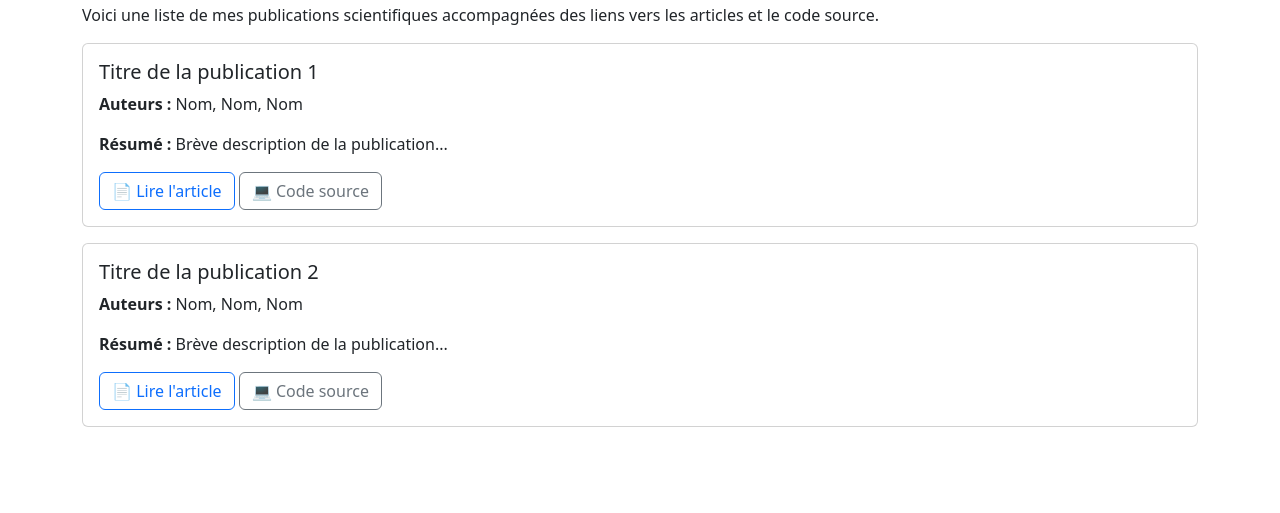
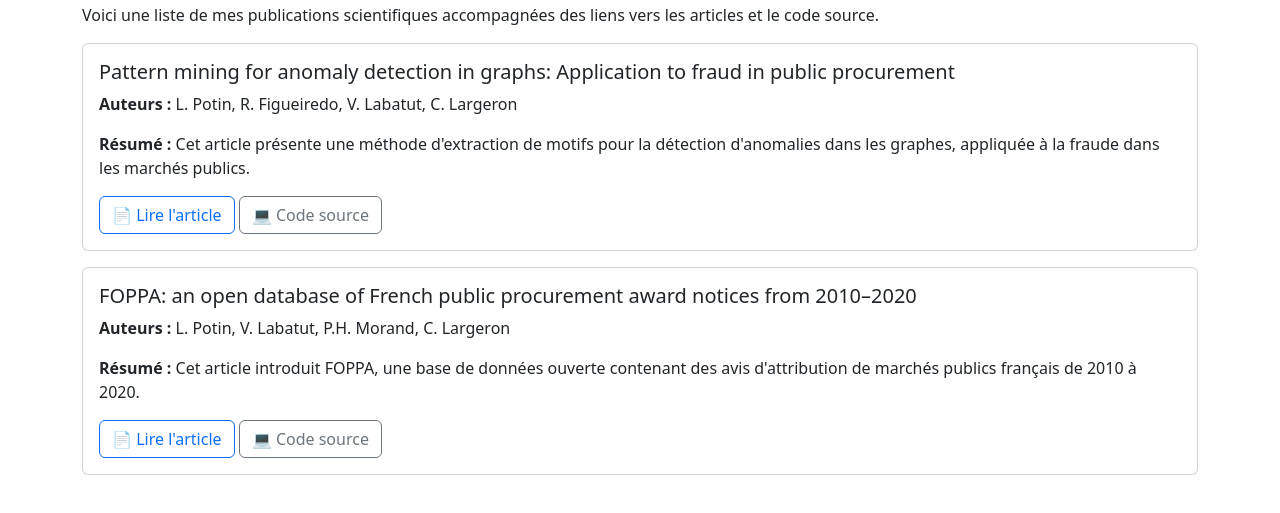
Before and after one commit to LucasPotin98/lucaspotin98.github.io, a plain HTML site: page publications.html in a window 1280 px wide. Shown: the part 157-670 px from the top of the page. Drawn offline with nearby package versions, Linux system fonts and the light colour scheme.

Commit message:
Update publications.html

```diff
--- a/publications.html
+++ b/publications.html
@@ -27,9 +27,9 @@
 
         <div class="card mb-3">
             <div class="card-body">
-                <h5 class="card-title">Titre de la publication 1</h5>
-                <p class="card-text"><strong>Auteurs :</strong> Nom, Nom, Nom</p>
-                <p class="card-text"><strong>Résumé :</strong> Brève description de la publication...</p>
+                <h5 class="card-title">Pattern mining for anomaly detection in graphs: Application to fraud in public procurement</h5>
+                <p class="card-text"><strong>Auteurs :</strong> L. Potin, R. Figueiredo, V. Labatut, C. Largeron</p>
+                <p class="card-text"><strong>Résumé :</strong> Cet article présente une méthode d'extraction de motifs pour la détection d'anomalies dans les graphes, appliquée à la fraude dans les marchés publics.</p>
                 <a href="lien-vers-pdf.pdf" class="btn btn-outline-primary" target="_blank">📄 Lire l'article</a>
                 <a href="https://github.com/utilisateur/repo-publication1" class="btn btn-outline-secondary" target="_blank">💻 Code source</a>
             </div>
@@ -37,13 +37,16 @@
 
         <div class="card mb-3">
             <div class="card-body">
-                <h5 class="card-title">Titre de la publication 2</h5>
-                <p class="card-text"><strong>Auteurs :</strong> Nom, Nom, Nom</p>
-                <p class="card-text"><strong>Résumé :</strong> Brève description de la publication...</p>
+                <h5 class="card-title">FOPPA: an open database of French public procurement award notices from 2010–2020</h5>
+                <p class="card-text"><strong>Auteurs :</strong> L. Potin, V. Labatut, P.H. Morand, C. Largeron</p>
+                <p class="card-text"><strong>Résumé :</strong> Cet article introduit FOPPA, une base de données ouverte contenant des avis d'attribution de marchés publics français de 2010 à 2020.</p>
                 <a href="lien-vers-pdf.pdf" class="btn btn-outline-primary" target="_blank">📄 Lire l'article</a>
                 <a href="https://github.com/utilisateur/repo-publication2" class="btn btn-outline-secondary" target="_blank">💻 Code source</a>
             </div>
         </div>
+
+        <!-- Ajoutez d'autres publications ici -->
+
     </div>
 </body>
 </html>
```
